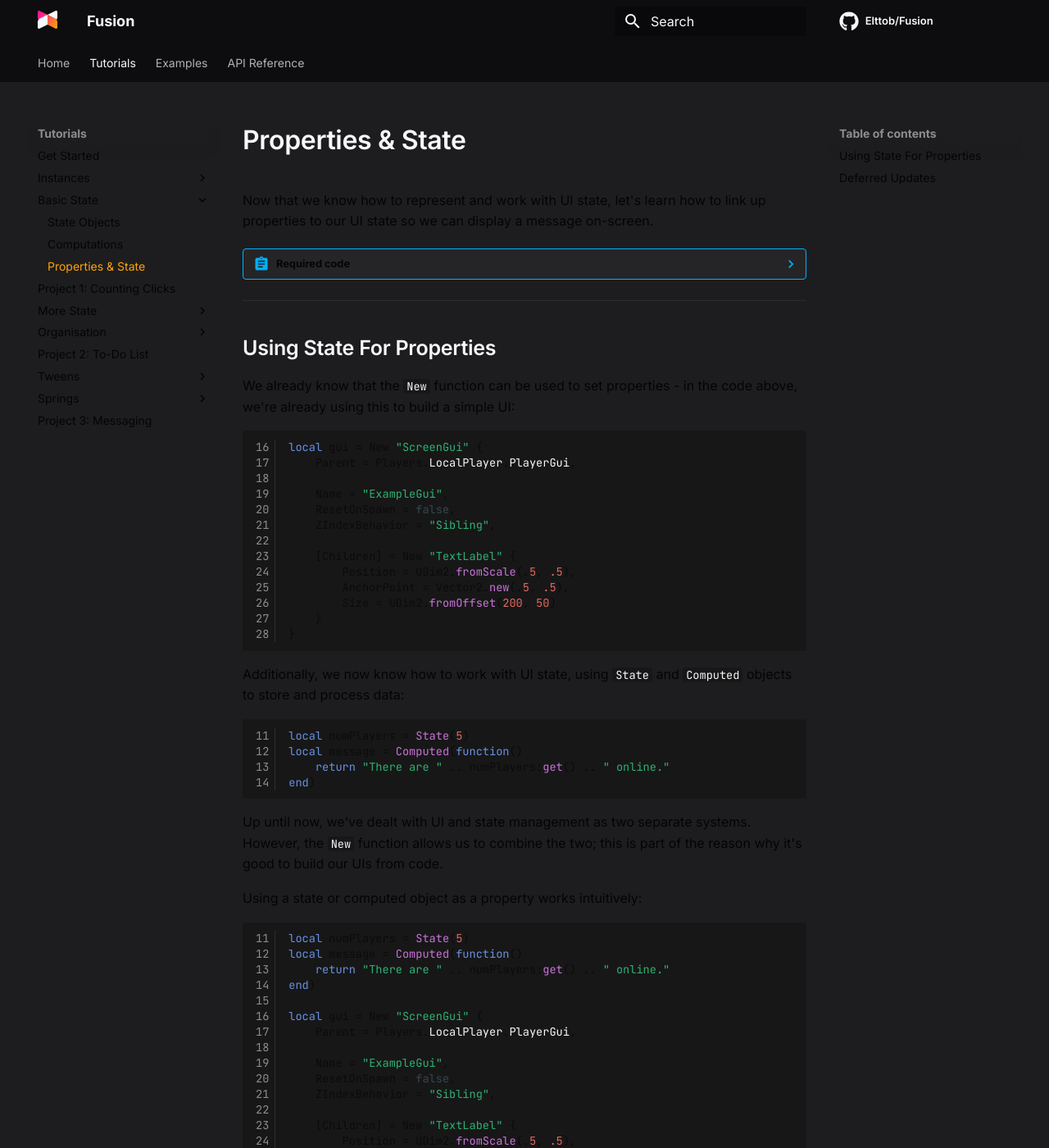
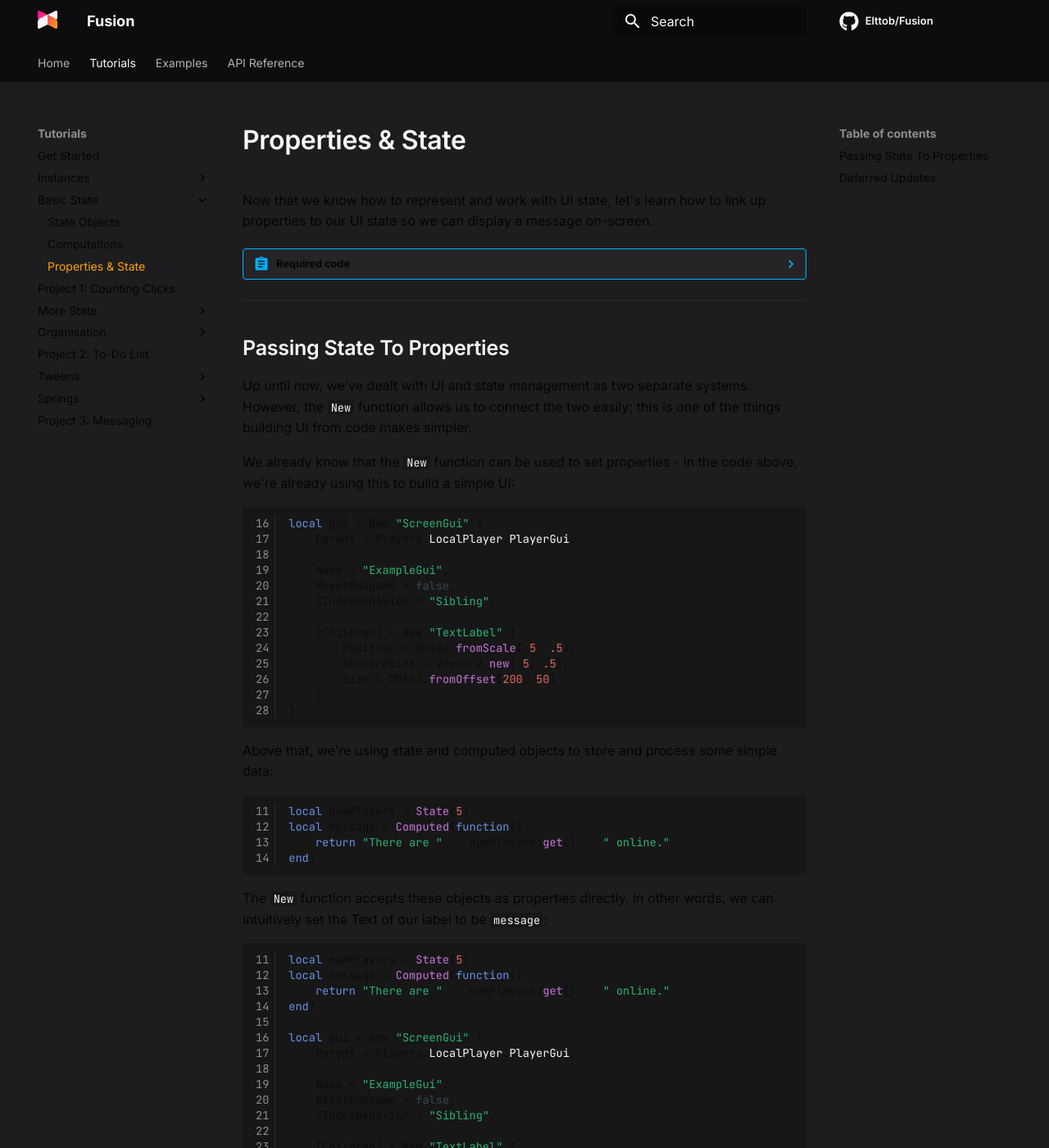
Before and after one commit to dphfox/Fusion, an MkDocs documentation site: the page built from docs/tutorials/basic-state/properties-&-state.md, in a window 1280 px wide and 1400 px high. Shown: the whole window at 82% size. Built offline with MkDocs 1.6.1 and Material for MkDocs 9.7.7, drawn with Linux system fonts in a browser that asks for light colours; comment, search, counter and statistics services are not loaded; some of the changed text lies outside the part shown.

Commit message:
Properties & State: rewording first section

````diff
--- a/docs/tutorials/basic-state/properties-&-state.md
+++ b/docs/tutorials/basic-state/properties-&-state.md
@@ -36,7 +36,11 @@ link up properties to our UI state so we can display a message on-screen.
 
 -----
 
-## Using State For Properties
+## Passing State To Properties
+
+Up until now, we've dealt with UI and state management as two separate systems.
+However, the `New` function allows us to connect the two easily; this is one of
+the things building UI from code makes simpler.
 
 We already know that the `New` function can be used to set properties - in the
 code above, we're already using this to build a simple UI:
@@ -57,8 +61,8 @@ local gui = New "ScreenGui" {
 }
 ```
 
-Additionally, we now know how to work with UI state, using `State` and `Computed`
-objects to store and process data:
+Above that, we're using state and computed objects to store and process some
+simple data:
 
 ```Lua linenums="11"
 local numPlayers = State(5)
@@ -67,11 +71,8 @@ local message = Computed(function()
 end)
 ```
 
-Up until now, we've dealt with UI and state management as two separate systems.
-However, the `New` function allows us to combine the two; this is part of the
-reason why it's good to build our UIs from code.
-
-Using a state or computed object as a property works intuitively:
+The `New` function accepts these objects as properties directly. In other words,
+we can intuitively set the Text of our label to be `message`:
 
 ```Lua linenums="11" hl_lines="18"
 local numPlayers = State(5)
@@ -124,8 +125,8 @@ local gui = New "ScreenGui" {
 }
 ```
 
-That's all you need to know - connecting properties to instances is extremely
-straightforward with the `New` function!
+That's all you need to know - it's trivial to use any state as a property when
+using the `New` function.
 
 -----
 
````
